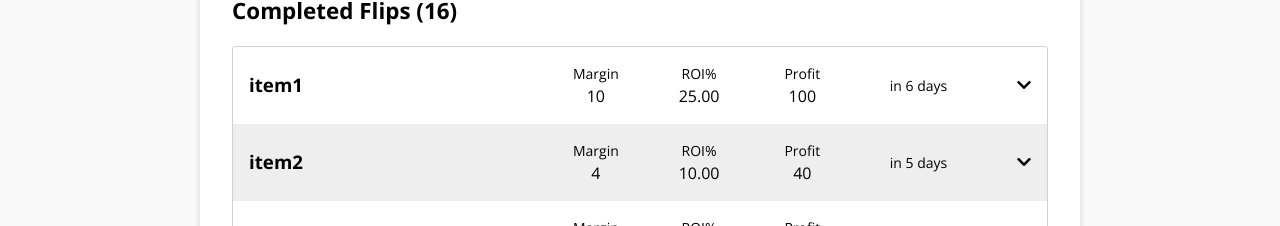
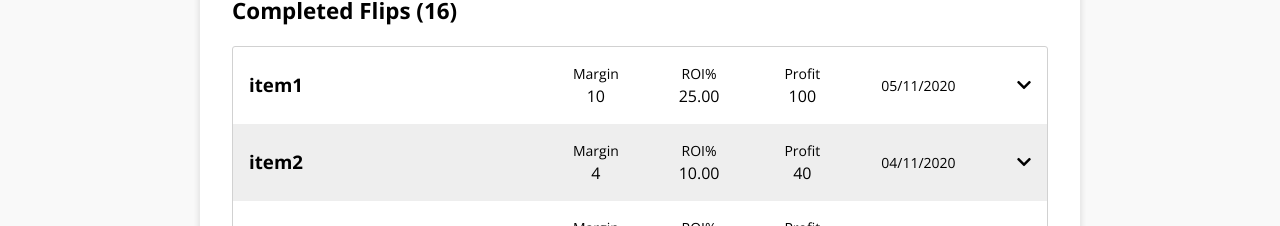
Before and after one commit to Ssevve/osrs-flip-tracker-react, a React (Create React App) app: page /history in a window 1280 px wide. Shown: the part 726-952 px from the top of the page. Built offline with nearby package versions, Linux system fonts and the light colour scheme.

Commit message:
Add conditional rendering to buttons, inputs and time display for completed flips

```diff
--- a/src/components/Flip/Flip.jsx
+++ b/src/components/Flip/Flip.jsx
@@ -1,6 +1,8 @@
 import React from 'react'
 import Moment from 'react-moment';
 import { formatShortNumber, formatLongNumber, calcMargin, calcROI, calcProfit } from '../../utils';
+
+import moment from 'moment';
 
 import './Flip.scss';
 
@@ -34,9 +36,12 @@ function Flip({ flip, crudFunctions }) {
           <p>{formatShortNumber(calcProfit(flip))}</p>
         </div>
         <p className="flip__time">
-          <Moment interval={1000} fromNow>
-              {flip.createdAt}
-          </Moment>
+          {
+            flip.isComplete
+              ? moment(flip.createdAt).format('DD/MM/YYYY')
+              : <Moment interval={1000} fromNow>{flip.createdAt}</Moment>
+          }
+
         </p>
       </div>
       <div className="flip__expand">
@@ -47,26 +52,35 @@ function Flip({ flip, crudFunctions }) {
         <div className="flip__inputs">
           <label>
             Buy price
-            <input className="flip__input" type="text" name="buyPrice" onInput={onInputHandler} value={flip.buyPrice} />
+            <input className="flip__input" type="text" name="buyPrice" onInput={onInputHandler} value={flip.buyPrice} disabled={flip.isComplete} />
           </label>
           <label>
             Quantity
-            <input className="flip__input" type="text" name="quantity" onInput={onInputHandler} value={flip.quantity} />
+            <input className="flip__input" type="text" name="quantity" onInput={onInputHandler} value={flip.quantity} disabled={flip.isComplete} />
           </label>
           <label>
             Sell price
-            <input className="flip__input" type="text" name="sellPrice" onInput={onInputHandler} value={flip.sellPrice} />
+            <input className="flip__input" type="text" name="sellPrice" onInput={onInputHandler} value={flip.sellPrice} disabled={flip.isComplete} />
           </label>
         </div>
         <div className="flip__bottom-buttons">
+
+          {
+            !flip.isComplete &&
               <button className="flip__refresh btn" onClick={() => crudFunctions.refreshFlip(flip.id)}>
                 <i className="btn__icon fas fa-redo-alt"></i>
                 Refresh
               </button>
+          }
+
+          {
+            !flip.isComplete &&
               <button className="flip__complete btn btn--success" onClick={() => crudFunctions.setCompleteFlip(flip.id)}>
                 <i className="btn__icon fas fa-check"></i>
                 <p>Complete</p>
               </button>
+          }
+
           <button className="flip__delete btn btn--danger" onClick={() => crudFunctions.deleteFlip(flip.id)}>
             <i className="btn__icon fas fa-trash"></i>
             Delete
--- a/src/components/Flip/Flip.scss
+++ b/src/components/Flip/Flip.scss
@@ -163,6 +163,12 @@
 		}
 	}
 
+	&__delete {
+		@media (min-width: 48em) {
+			grid-column: 3 / 4;
+		}
+	}
+
 	&.expanded {
 		.flip {
 			&__details {
```
Lines whose indentation alone changed are shown as unchanged.
